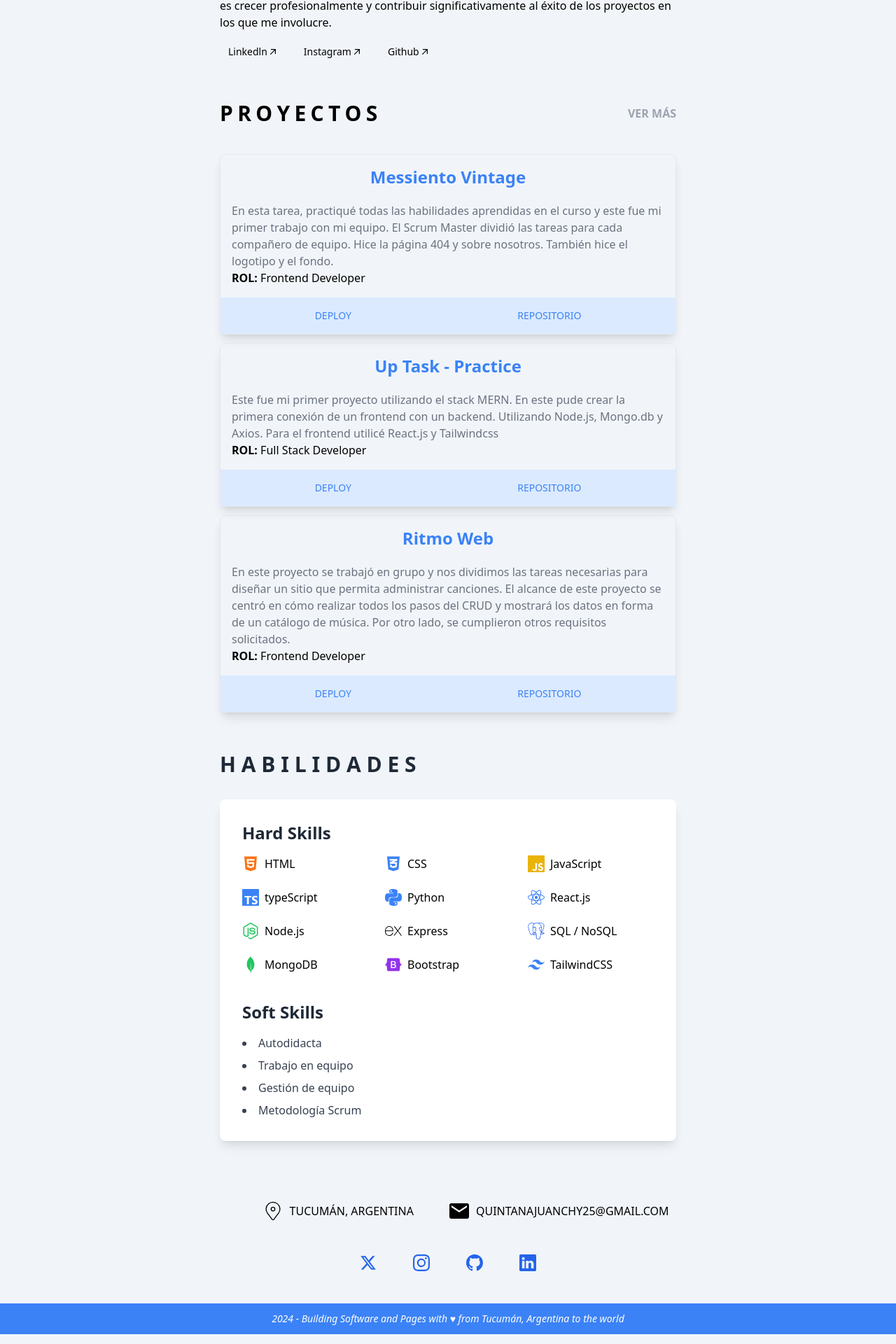
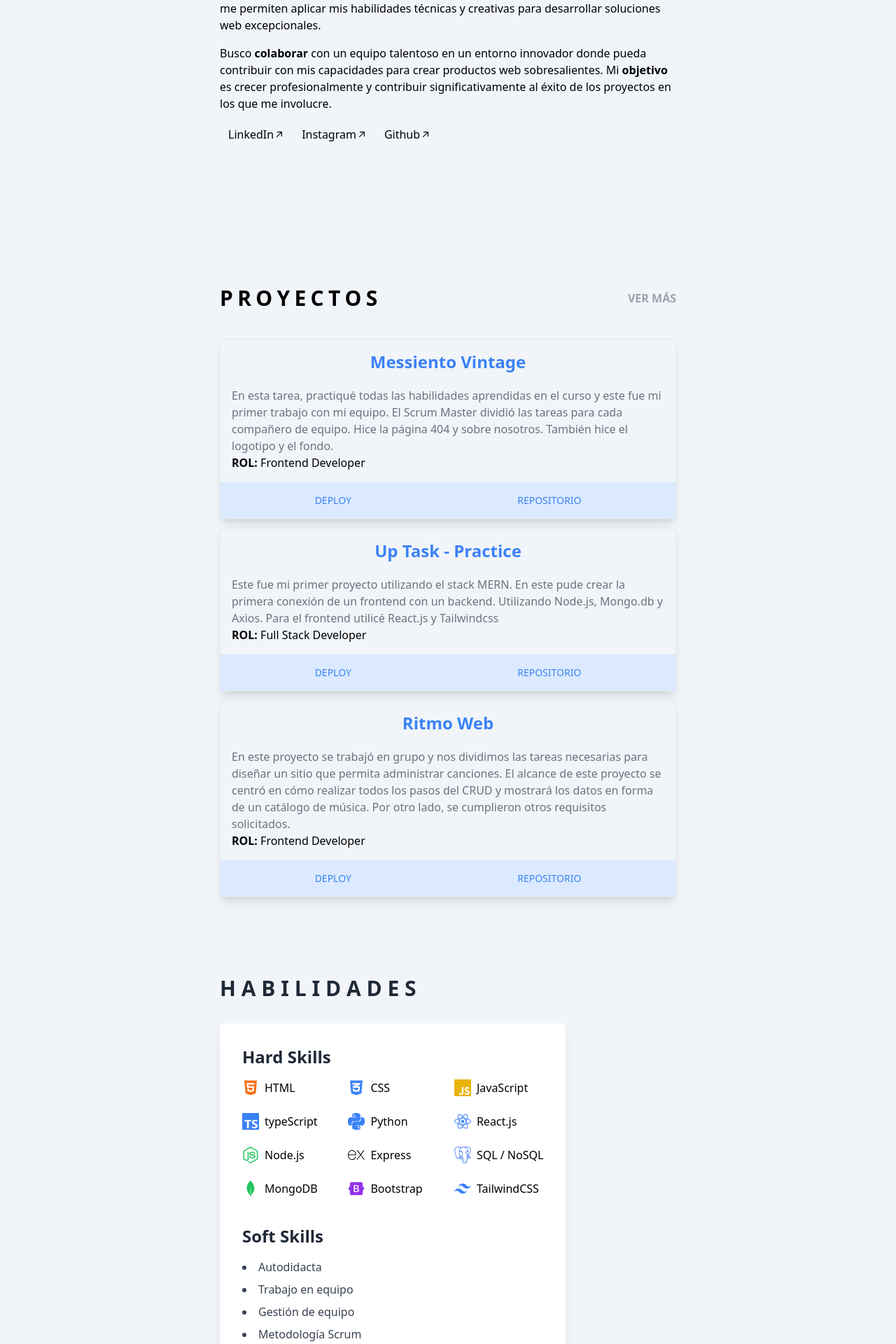
Before and after one commit to juanchyquintana/portfolio-jdq, a React (Vite) app: page / in a window 1280 px wide. Shown: the part 390-2310 px from the top of the page at 70% size. Built offline with nearby package versions, Linux system fonts and the light colour scheme.

Commit message:
se agregó animaciones en la pagina principal

```diff
--- a/package.json
+++ b/package.json
@@ -11,9 +11,11 @@
   },
   "dependencies": {
     "bootstrap-icons": "^1.11.3",
+    "framer-motion": "^11.2.11",
     "react": "^18.2.0",
     "react-dom": "^18.2.0",
     "react-icons": "^5.2.1",
+    "react-intersection-observer": "^9.10.3",
     "react-router-dom": "^6.23.1"
   },
   "devDependencies": {
--- a/src/components/IndexPage.tsx
+++ b/src/components/IndexPage.tsx
@@ -3,15 +3,41 @@ import { projects } from "../data/projects";
 import CardProject from "./CardProject";
 import { useMemo } from "react";
 import Skills from "./Skills";
+import { motion, useAnimation } from "framer-motion";
+import { InView } from "react-intersection-observer";
 
 export default function IndexPage() {
   const hasProjects = useMemo(() => projects.length, [projects]);
 
+  // Define animation controls for each section
+  const controls1 = useAnimation();
+  const controls2 = useAnimation();
+  const controls3 = useAnimation();
+
   return (
     <div className="flex flex-col gap-8">
-      <section className="my-3 space-y-4">
-        <div className="space-y-4">
-          <h1 className="animate-in text-3xl font-bold tracking-tight uppercase">
+      <InView
+        as="section"
+        className="flex items-center my-32"
+        onChange={(inView) => {
+          if (inView) {
+            controls1.start("visible");
+          } else {
+            controls1.start("hidden");
+          }
+        }}
+      >
+        <motion.div
+          initial="hidden"
+          animate={controls1}
+          variants={{
+            visible: { opacity: 1, y: 0 },
+            hidden: { opacity: 0, y: 100 },
+          }}
+          transition={{ duration: 0.5 }}
+          className="space-y-4"
+        >
+          <h1 className="text-3xl font-bold tracking-tight uppercase">
             ¡Hola, <span className="text-blue-500">Juan Diego</span> aquí!
           </h1>
           <p>
@@ -30,15 +56,13 @@ export default function IndexPage() {
             profesionalmente y contribuir significativamente al éxito de los
             proyectos en los que me involucre.
           </p>
-        </div>
-
-        <div className="flex animate-in gap-3 text-sm">
+          <div className="flex">
             <Link
-            className="underline-offset-4  flex w-fit items-center rounded-full bg-secondary px-3 py-1 no-underline hover:bg-blue-500 hover:text-white"
+              className="underline-offset-4 flex w-fit items-center rounded-full bg-secondary px-3 py-1 no-underline hover:bg-blue-500 hover:text-white"
               target="_blank"
               to="https://www.linkedin.com/in/juan-diego-quintana-b5a186211/"
             >
-            Linkedln
+              LinkedIn
               <svg
                 xmlns="http://www.w3.org/2000/svg"
                 viewBox="0 0 20 20"
@@ -48,15 +72,15 @@ export default function IndexPage() {
                 className="h-4 w-4 text-tertiary"
               >
                 <path
-                fill-rule="evenodd"
+                  fillRule="evenodd"
                   d="M5.22 14.78a.75.75 0 0 0 1.06 0l7.22-7.22v5.69a.75.75 0 0 0 1.5 0v-7.5a.75.75 0 0 0-.75-.75h-7.5a.75.75 0 0 0 0 1.5h5.69l-7.22 7.22a.75.75 0 0 0 0 1.06Z"
-                clip-rule="evenodd"
+                  clipRule="evenodd"
                 ></path>
               </svg>
             </Link>
 
             <Link
-            className="underline-offset-4  flex w-fit items-center rounded-full bg-secondary px-3 py-1 no-underline hover:bg-blue-500 hover:text-white"
+              className="underline-offset-4 flex w-fit items-center rounded-full bg-secondary px-3 py-1 no-underline hover:bg-blue-500 hover:text-white"
               target="_blank"
               to="https://www.instagram.com/juanchyquintana/"
             >
@@ -70,9 +94,9 @@ export default function IndexPage() {
                 className="h-4 w-4 text-tertiary"
               >
                 <path
-                fill-rule="evenodd"
+                  fillRule="evenodd"
                   d="M5.22 14.78a.75.75 0 0 0 1.06 0l7.22-7.22v5.69a.75.75 0 0 0 1.5 0v-7.5a.75.75 0 0 0-.75-.75h-7.5a.75.75 0 0 0 0 1.5h5.69l-7.22 7.22a.75.75 0 0 0 0 1.06Z"
-                clip-rule="evenodd"
+                  clipRule="evenodd"
                 ></path>
               </svg>
             </Link>
@@ -92,19 +116,39 @@ export default function IndexPage() {
                 className="h-4 w-4 text-tertiary"
               >
                 <path
-                fill-rule="evenodd"
+                  fillRule="evenodd"
                   d="M5.22 14.78a.75.75 0 0 0 1.06 0l7.22-7.22v5.69a.75.75 0 0 0 1.5 0v-7.5a.75.75 0 0 0-.75-.75h-7.5a.75.75 0 0 0 0 1.5h5.69l-7.22 7.22a.75.75 0 0 0 0 1.06Z"
-                clip-rule="evenodd"
+                  clipRule="evenodd"
                 ></path>
               </svg>
             </Link>
           </div>
-      </section>
+        </motion.div>
+      </InView>
 
-      <section className="my-3 space-y-4">
-        <div className="space-y-4">
+      <InView
+        as="section"
+        className=" flex items-center my-10"
+        onChange={(inView) => {
+          if (!inView) {
+            controls2.start("hidden");
+          } else {
+            controls2.start("visible");
+          }
+        }}
+      >
+        <motion.div
+          initial="hidden"
+          animate={controls2}
+          variants={{
+            visible: { opacity: 1, y: 0 },
+            hidden: { opacity: 0, y: 100 },
+          }}
+          transition={{ duration: 0.5 }}
+          className="space-y-4"
+        >
           <div className="flex justify-between items-center mb-10">
-            <h1 className="animate-in text-3xl font-bold tracking-tight uppercase">
+            <h1 className="text-3xl font-bold tracking-tight uppercase">
               P R O Y E C T O S
             </h1>
             <Link
@@ -116,24 +160,43 @@ export default function IndexPage() {
           </div>
 
           {hasProjects ? (
-            <>
             <div className="space-y-3 mt-5">
               {projects.slice(0, 3).map((project) => (
                 <CardProject key={project.id} project={project} />
               ))}
             </div>
-            </>
           ) : (
             <p className="my-10 text-center text-blue-300 uppercase text-md">
               No hay proyectos aún...
             </p>
           )}
-        </div>
-      </section>
+        </motion.div>
+      </InView>
 
-      <section className="my-3 space-y-4" id="skills">
-        <Skills  />
-      </section>
+      <InView
+        as="section"
+        className=" flex items-center my-10"
+        onChange={(inView) => {
+          if (!inView) {
+            controls3.start("hidden");
+          } else {
+            controls3.start("visible");
+          }
+        }}
+      >
+        <motion.div
+          initial="hidden"
+          animate={controls3}
+          variants={{
+            visible: { opacity: 1, y: 0 },
+            hidden: { opacity: 0, y: 100 },
+          }}
+          transition={{ duration: 0.5 }}
+          className="space-y-4"
+        >
+          <Skills />
+        </motion.div>
+      </InView>
     </div>
   );
 }
--- a/src/layouts/Layouts.tsx
+++ b/src/layouts/Layouts.tsx
@@ -15,7 +15,7 @@ export default function Layouts() {
       <main
         className={`mx-auto flex ${
           isProjectsPage ? "max-w-[950px]" : "max-w-[700px]"
-        } items-center justify-between gap-3 py-3 md:px-6 md:my-5 ${
+        } items-center justify-between gap-3 px-4 py-3 md:px-6 md:my-5 ${
           isAboutMePage ? "md:max-w-[1300px]" : "max-w-[700px]"
         }`}
       >
```
Also changed, not shown: 1 other file (tests, documents, lock files or other folders). Lines whose indentation alone changed are shown as unchanged.
